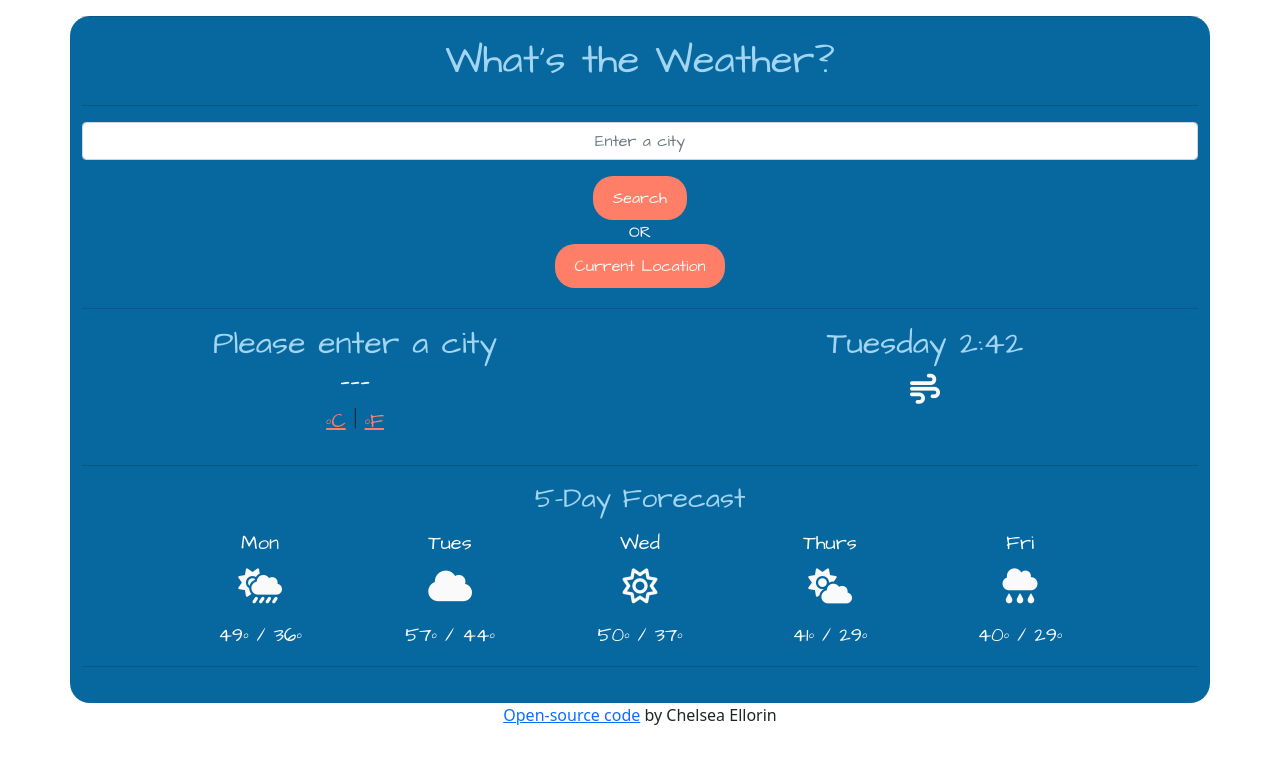
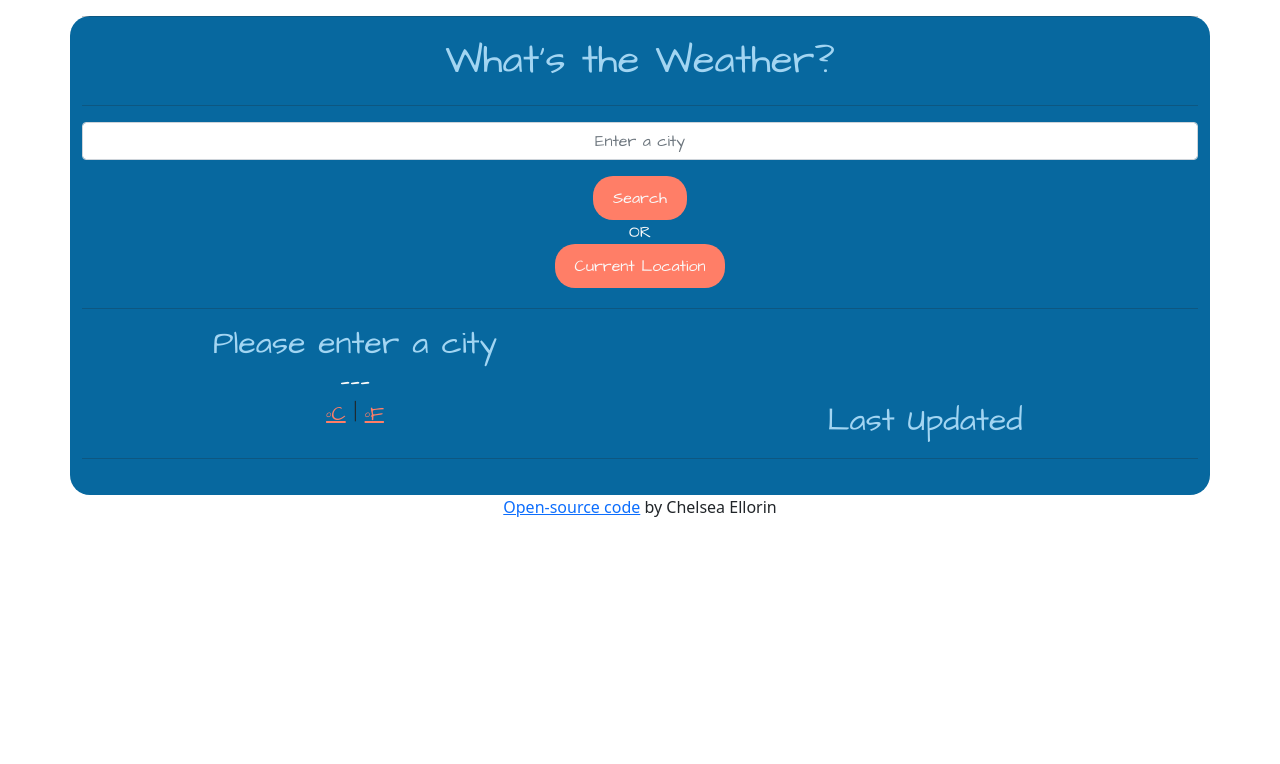
Before and after one commit to pengallow/weather-app, a plain HTML site: page index.html in a window 1280 px wide. Drawn offline with nearby package versions, Linux system fonts and the light colour scheme.

Commit message:
Removed forecast from HTML and CSS.
Also removed date and time based on user access. Removed fontawesome JS from the <head>.

```diff
--- a/index.html
+++ b/index.html
@@ -9,7 +9,6 @@
     <link rel="stylesheet" href="src/stylesheet.css" />
     <link rel="preconnect" href="https://fonts.gstatic.com">
     <link href="https://fonts.googleapis.com/css2?family=Architects+Daughter&display=swap" rel="stylesheet">
-    <script src="https://kit.fontawesome.com/46d1544063.js" crossorigin="anonymous"></script>
     <script src="src/script.js" defer></script>
     <script src="https://unpkg.com/axios/dist/axios.min.js"></script>
 </head>
@@ -30,15 +29,14 @@
         <h2>
             <div class="row">
                 <div class="col-6 current-city" id="target-city">Please enter a city</div>
-                <div class="col-6" id="date-time">
-                    <span id="weekday">Monday</span> <span id="time">18:00</span>
-                </div>
+                <div class="col-6 current-weather"></div>
+
             </div>
             <div class="row">
                 <div class="col-6 current-temperature" id="search-temperature">
                     ---
                 </div>
-                <div class="col-6 current-weather"><i class="fas fa-wind"></i></div>
+
             </div>
             <div class="row">
                 <div class="col-6">
@@ -46,35 +44,11 @@
                         <span id="celsius">ºC</span> | <span id="farenheit">ºF</span>
                     </p>
                 </div>
+                <div class="col-6" id="date-time">
+                    <span id="weekday">Last Updated </span>
+                </div>
             </div>
         </h2>
-        <hr />
-        <h3>
-            5-Day Forecast
-        </h3>
-        <h5>
-            <div class="row justify-content-center" id="day">
-                <div class="col-2">Mon</div>
-                <div class="col-2">Tues</div>
-                <div class="col-2">Wed</div>
-                <div class="col-2">Thurs</div>
-                <div class="col-2">Fri</div>
-            </div>
-        </h5>
-        <div class="row justify-content-center" id="weather">
-            <div class="col-2"><i class="fas fa-cloud-sun-rain"></i></div>
-            <div class="col-2"><i class="fas fa-cloud"></i></div>
-            <div class="col-2"><i class="far fa-sun"></i></div>
-            <div class="col-2"><i class="fas fa-cloud-sun"></i></div>
-            <div class="col-2"><i class="fas fa-cloud-rain"></i></div>
-        </div>
-        <div class="row justify-content-center" id="forecast">
-            <div class="col-2">49º / 36º</div>
-            <div class="col-2">57º / 44º</div>
-            <div class="col-2">50º / 37º</div>
-            <div class="col-2">41º / 29º</div>
-            <div class="col-2">40º / 29º</div>
-        </div>
         <hr />
     </div>
     <p id="github-link">
--- a/src/script.js
+++ b/src/script.js
@@ -15,9 +15,6 @@ function searchCity(event) {
   }
   axios.get(`${apiUrl}&appid=${apiKey}`).then(updateTemp);
 }
-
-let form = document.querySelector("#enter-city-form");
-form.addEventListener("submit", searchCity);
 
 // searchCity will update the name of the city and the temperature (in metric) after the user searches; code works currently 22/02/2021
 
@@ -54,27 +51,6 @@ button.addEventListener("click", searchCityNow);
 
 // don't use onclick here. or onlick, for that matter. thanks, Andrés xD
 
-let now = new Date();
-
-let days = [
-  `Sunday`,
-  `Monday`,
-  `Tuesday`,
-  `Wednesday`,
-  `Thursday`,
-  `Friday`,
-  `Saturday`
-];
-let day = days[now.getDay()];
-
-let today = document.querySelector("#weekday");
-today.innerHTML = `${day}`;
-
-let timeNow = document.querySelector("#time");
-let hour = now.getHours();
-let minutes = now.getMinutes();
-timeNow.innerHTML = `${hour}:${minutes}`;
-
 function displayFarenheit() {
   let tempFarenheit = document.querySelector("#search-temperature");
   tempFarenheit.innerHTML = `42.8º`;
@@ -90,3 +66,6 @@ let convertCelsius = document.querySelector("#celsius");
 convertCelsius.addEventListener("click", displayCelsius);
 
 // installed axios in <head> 22/02/2021
+
+let form = document.querySelector("#enter-city-form");
+form.addEventListener("submit", searchCity);
--- a/src/stylesheet.css
+++ b/src/stylesheet.css
@@ -35,9 +35,6 @@ input {
   font-size: 35px;
   margin-bottom: 5px;
 }
-#forecast {
-  font-size: 20px;
-}
 button {
   background-color: #ff7e67;
   color: #fafafa;
```
